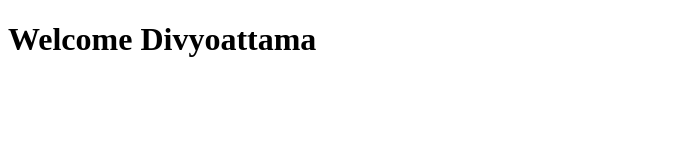
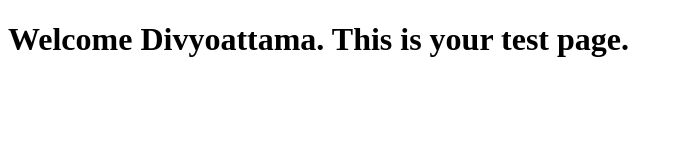
Before and after one commit to Divyoattama/Test-repositiry, a plain HTML site: page site/index.html in a window 1280 px wide. Shown: the whole page, without its empty margins (0-683 px from the left). Drawn offline with Linux system fonts and the light colour scheme.

Commit message:
My test page 1.

```diff
--- a/site/index.html
+++ b/site/index.html
@@ -4,6 +4,6 @@
 	<title>Hello Divyoattama</title>
 </head>
 <body>
-<h1>Welcome Divyoattama</h1>
+<h1>Welcome Divyoattama. This is your test page.</h1>
 </body>
 </html>
```
